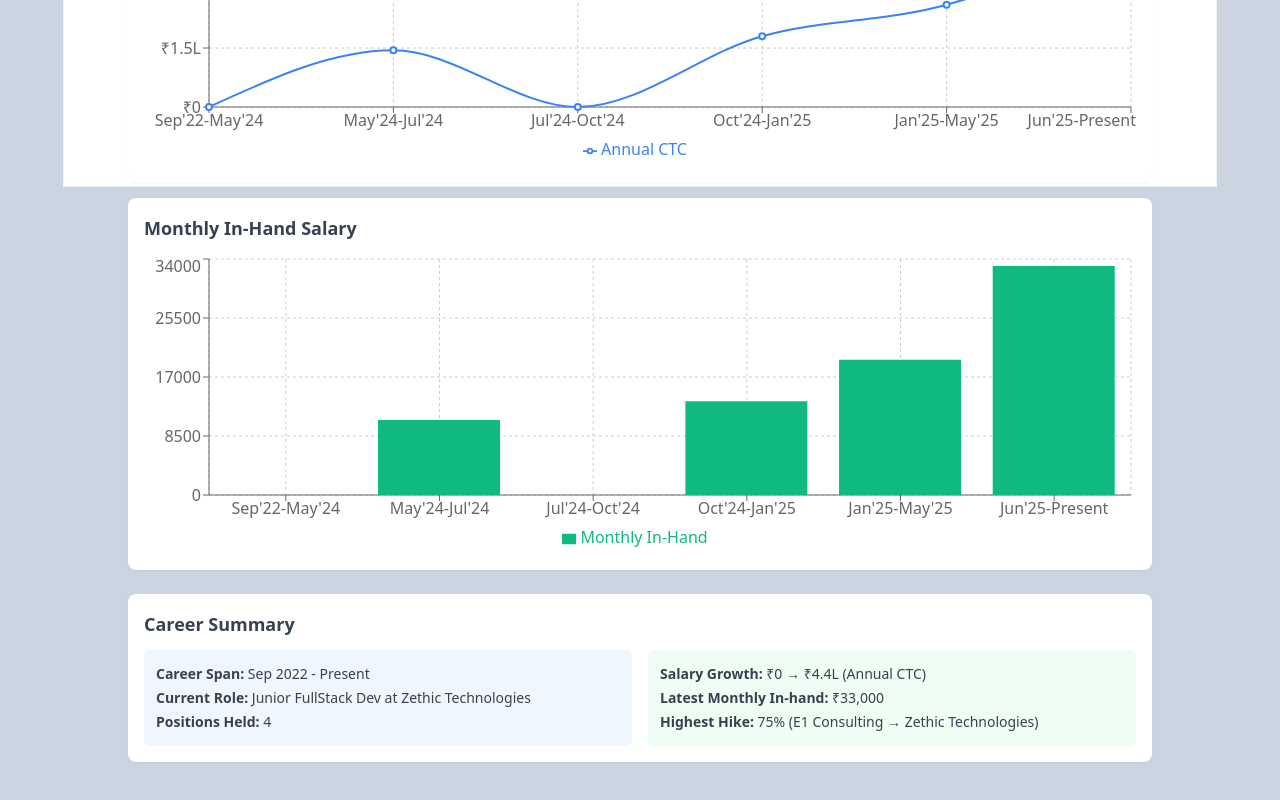
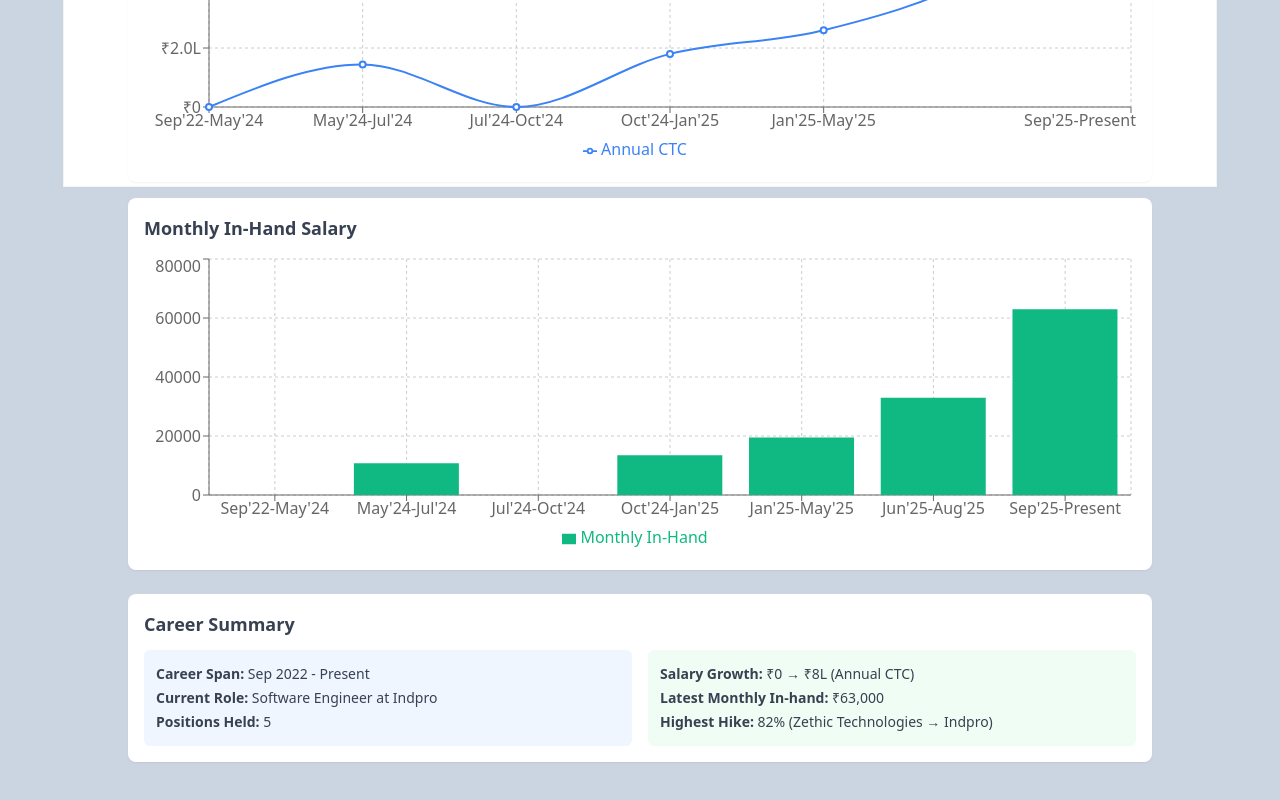
Before and after one commit to james-vicky/spotlight, a Next.js app: page /growth in a window 1280 px wide. Shown: the part 614-1414 px from the top of the page. Built offline with nearby package versions, Linux system fonts and the light colour scheme; no server answers.

Commit message:
Refactor: Update career information

```diff
--- a/src/app/growth/page.jsx
+++ b/src/app/growth/page.jsx
@@ -29,14 +29,16 @@ export default function CareerVisualization() {
     { date: "Jul'24-Oct'24", role: "Gap", annualCTC: 0, monthlyInHand: 0, status: "Gap" },
     { date: "Oct'24-Jan'25", role: "Developer Intern", annualCTC: 180000, monthlyInHand: 13500, status: "Employed", company: "E1 Consulting" },
     { date: "Jan'25-May'25", role: "Developer", annualCTC: 260000, monthlyInHand: 19500, status: "Employed", company: "E1 Consulting" },
-    { date: "Jun'25-Present", role: "Junior FullStack Developer", annualCTC: 440000, monthlyInHand: 33000, status: "Employed", company: "Zethic Technologies" }
+    { date: "Jun'25-Aug'25", role: "Junior FullStack Developer", annualCTC: 440000, monthlyInHand: 33000, status: "Employed", company: "Zethic" },
+    { date: "Sep'25-Present", role: "Software Engineer", annualCTC: 800000, monthlyInHand: 63000, status: "Employed", company: "Indpro" }
   ];
 
   const hikesData = [
     { role: "Operations Intern", hike: 0 },
     { role: "Developer Intern", hike: 25 },
     { role: "Developer", hike: 35 },
-    { role: "Junior FullStack Developer", hike: 75 }
+    { role: "Junior FullStack Developer", hike: 75 },
+    { role: "Software Engineer", hike: 82 },
   ];
 
   const [activeTab, setActiveTab] = useState('salary');
@@ -120,21 +122,21 @@ export default function CareerVisualization() {
               <span className="font-semibold">Career Span:</span> Sep 2022 - Present
             </p>
             <p className="text-sm text-gray-700">
-              <span className="font-semibold">Current Role:</span> Junior FullStack Dev at Zethic Technologies
+              <span className="font-semibold">Current Role:</span> Software Engineer at Indpro
             </p>
             <p className="text-sm text-gray-700">
-              <span className="font-semibold">Positions Held:</span> 4
+              <span className="font-semibold">Positions Held:</span> 5
             </p>
           </div>
           <div className="bg-green-50 p-3 rounded-md">
             <p className="text-sm text-gray-700">
-              <span className="font-semibold">Salary Growth:</span> ₹0 → ₹4.4L (Annual CTC)
+              <span className="font-semibold">Salary Growth:</span> ₹0 → ₹8L (Annual CTC)
             </p>
             <p className="text-sm text-gray-700">
-              <span className="font-semibold">Latest Monthly In-hand:</span> ₹33,000
+              <span className="font-semibold">Latest Monthly In-hand:</span> ₹63,000
             </p>
             <p className="text-sm text-gray-700">
-              <span className="font-semibold">Highest Hike:</span> 75% (E1 Consulting → Zethic Technologies)
+              <span className="font-semibold">Highest Hike:</span> 82% (Zethic Technologies → Indpro)
             </p>
           </div>
         </div>
--- a/src/app/page.jsx
+++ b/src/app/page.jsx
@@ -10,6 +10,7 @@ import logoE1 from '@/images/logos/e1.svg'
 import logoAmber from '@/images/logos/amber.svg'
 import logoUpwork from "@/images/logos/upwork.png"
 import logoZethic from "@/images/logos/zethic.png"
+import logoIndpro from "@/images/logos/indpro.png"
 import { getAllArticles } from '@/lib/getAllArticles'
 import {
   GitHubIcon,
@@ -46,12 +47,22 @@ function SocialLink({ icon: Icon, ...props }) {
 const Resume = () => {
   let resume = [
     {
+      company: 'Indpro',
+      title: 'Software Engineer',
+      logo: logoIndpro,
+      start: "September'25",
+      end: {
+        label: "Present",
+        dateTime: new Date().getFullYear(),
+      }
+    },
+    {
       company: 'Zethic Technologies',
-      title: 'Junior Fullstack Developer',
+      title: 'Fullstack Developer',
       logo: logoZethic,
       start: "June'25",
       end: {
-        label: 'Present',
+        label: "August'25",
         dateTime: new Date().getFullYear(),
       }
     },
@@ -66,21 +77,11 @@ const Resume = () => {
       }
     },
     {
-      company: 'AmberStudent',
-      title: 'SDE Intern - Frontend',
-      logo: logoAmber,
-      start: "Feb'24",
-      end: {
-        label: "Sep'24",
-        dateTime: new Date().getFullYear(),
-      }
-    },
-    {
       company: 'Freelance',
       title: 'Full Stack Developer',
       logo: logoUpwork,
       start: "Jan'23",
-      end: "Jan'24",
+      end: "July'24",
     },
   ];
 
```
Also changed, not shown: src/images/logos/indpro.png (added).
